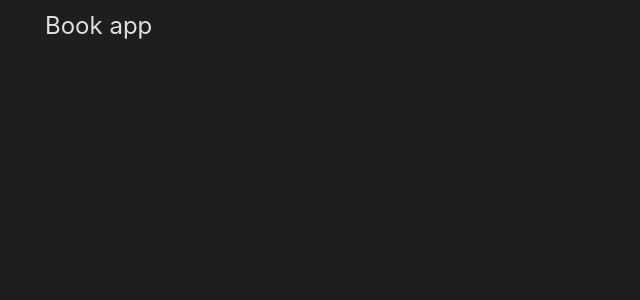
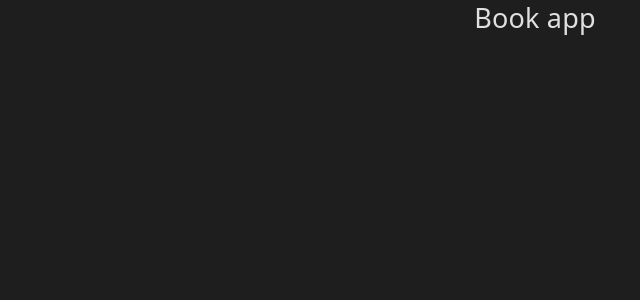
Before and after one commit to dev-mohammad78/book-app, a React (Vite) app: page / in a window 1280 px wide. Shown: the top 300 px of the page, without its empty margins (105-745 px from the left). Built offline with nearby package versions, Linux system fonts and the light colour scheme.

Commit message:
customize tailwind added to project

```diff
--- a/src/global.css
+++ b/src/global.css
@@ -1,21 +1,62 @@
 @import "tailwindcss";
 
 :root {
-  font-family: Inter, system-ui, Avenir, Helvetica, Arial, sans-serif;
-  line-height: 1.5;
+  /* Background */
+  --bg-primary: #1e1e1e;
+  --bg-secondary: #303030;
+
+  /* Text */
+  --text-primary: #e0e0e0;
+  --text-secondary: #475569;
+
+  /* Border */
+  --border-color: #e2e8f0;
+
+  /* Primary */
+  --primary: #6552f4;
+  --primary-hover: #2563eb;
+
+  /* Success */
+  --success: #22c55e;
+
+  /* Danger */
+  --danger-primary: #ef4444;
+  --danger-secondary: #ffebee;
+
+  /* Warning */
+  --warning: #f59e0b;
+
+
+  /* Fonts */
+  --sans: system-ui, "Segoe UI", Roboto, sans-serif;
+  --heading: system-ui, "Segoe UI", Roboto, sans-serif;
+  --mono: ui-monospace, Consolas, monospace;
+
+  font: 18px/145% var(--sans);
+  letter-spacing: 0.18px;
+  color-scheme: light;
+  color: var(--text-primary);
+  background: var(--bg-primary);
+  font-synthesis: none;
+  text-rendering: optimizeLegibility;
+  -webkit-font-smoothing: antialiased;
+  -moz-osx-font-smoothing: grayscale;
+
+  @media (max-width: 1024px) {
+    font-size: 16px;
+  }
+}
+
+#root {
+  max-width: 1000px;
+  margin: 0 auto;
+  text-align: center;
+  min-height: 100vh;
+  display: flex;
+  flex-direction: column;
+  box-sizing: border-box;
 }
 
 body {
-  margin: auto;
-  max-width: 1000px;
-  min-height: 100vh;
-  padding: 10px;
-  background-color: #1e1e1e;
-  color: #e0e0e0;
+  margin: 0;
 }
-
-* {
-  padding: 0;
-  margin: 0;
-  box-sizing: border-box;
-}
```
